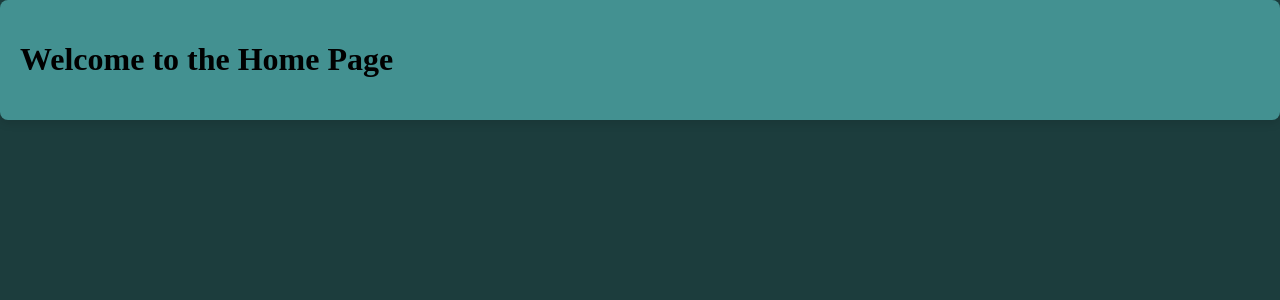
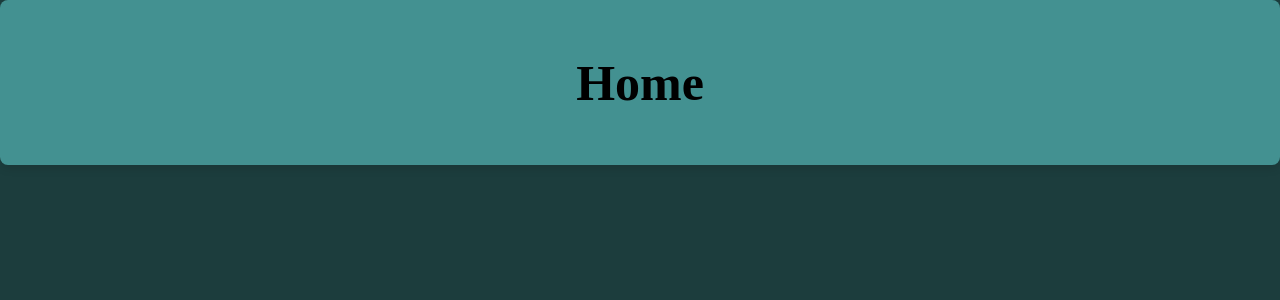
Before and after one commit to HarrySquater/APDS7311POEAJ, a React (Create React App) app in the folder frontend/: page /Home in a window 1280 px wide. Shown: the top 300 px of the page. Built offline with nearby package versions, Linux system fonts and the light colour scheme; a web font is replaced by a local one.

Commit message:
Created foundation for hard navigation in url to pages.

```diff
--- a/frontend/src/App.js
+++ b/frontend/src/App.js
@@ -2,6 +2,7 @@
 import Login from './pages/login'
 import Register from './pages/register'
 import Home from './pages/home'
+import ProtectedRoute from './components/ProtectedRoute'
 
 function App() {
   return (
@@ -11,7 +12,14 @@
           <Routes>
             <Route path='/' element={<Login />} />
             <Route path='/Register' element={<Register />} />
-            <Route path='/Home' element={<Home />} />
+            <Route
+              path='/Home'
+              element={
+                <ProtectedRoute>
+                  <Home />
+                </ProtectedRoute>
+              }
+            />
           </Routes>
         </div>
       </BrowserRouter>
--- /dev/null
+++ b/frontend/src/components/ProtectedRoute.js
@@ -0,0 +1,14 @@
+import { useAuthenticationContext } from '../hooks/useAuthenticationContext'
+import { Navigate } from 'react-router-dom'
+
+const ProtectedRoute = ({ children }) => {
+  const { user } = useAuthenticationContext()
+
+  if (!user) {
+    return <Navigate to='/' />
+  }
+
+  return children
+}
+
+export default ProtectedRoute
--- a/frontend/src/pages/home.js
+++ b/frontend/src/pages/home.js
@@ -3,7 +3,16 @@
 function Home() {
   return (
     <div>
-      <h1>Welcome to the Home Page</h1>
+      <h1
+        style={{
+          display: 'flex',
+          justifyContent: 'center',
+          alignItems: 'center',
+          fontSize: '50px',
+        }}
+      >
+        Home
+      </h1>
     </div>
   )
 }
```
